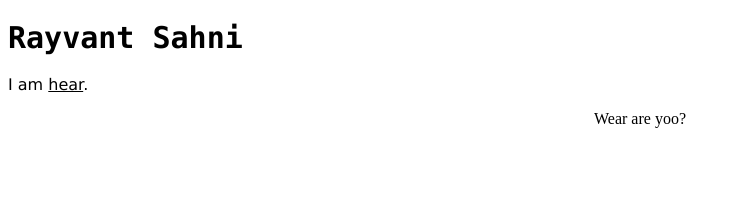
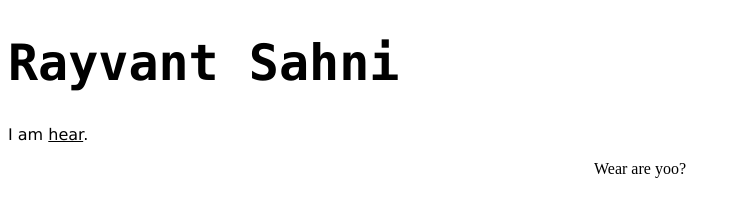
Before and after one commit to rayvantsahni/rayvantsahni.github.io, a plain HTML site: page index.html in a window 1280 px wide. Shown: the whole page, without its empty margins (0-740 px from the left). Drawn offline with Linux system fonts and the light colour scheme.

Commit message:
Update index.html

```diff
--- a/index.html
+++ b/index.html
@@ -1,7 +1,7 @@
 <!DOCTYPE html>
 <html>
 <body>
-<h1 style="font-size:30px; font-family:consolas">Rayvant Sahni</h1>
+<h1 style="font-size:50px; font-family:consolas">Rayvant Sahni</h1>
 <p style="font-family:verdana">I am <u>hear</u>.</p>
 <p style="text-align:center"<u>Wear</u> are yoo?</p>
 </body>
```
